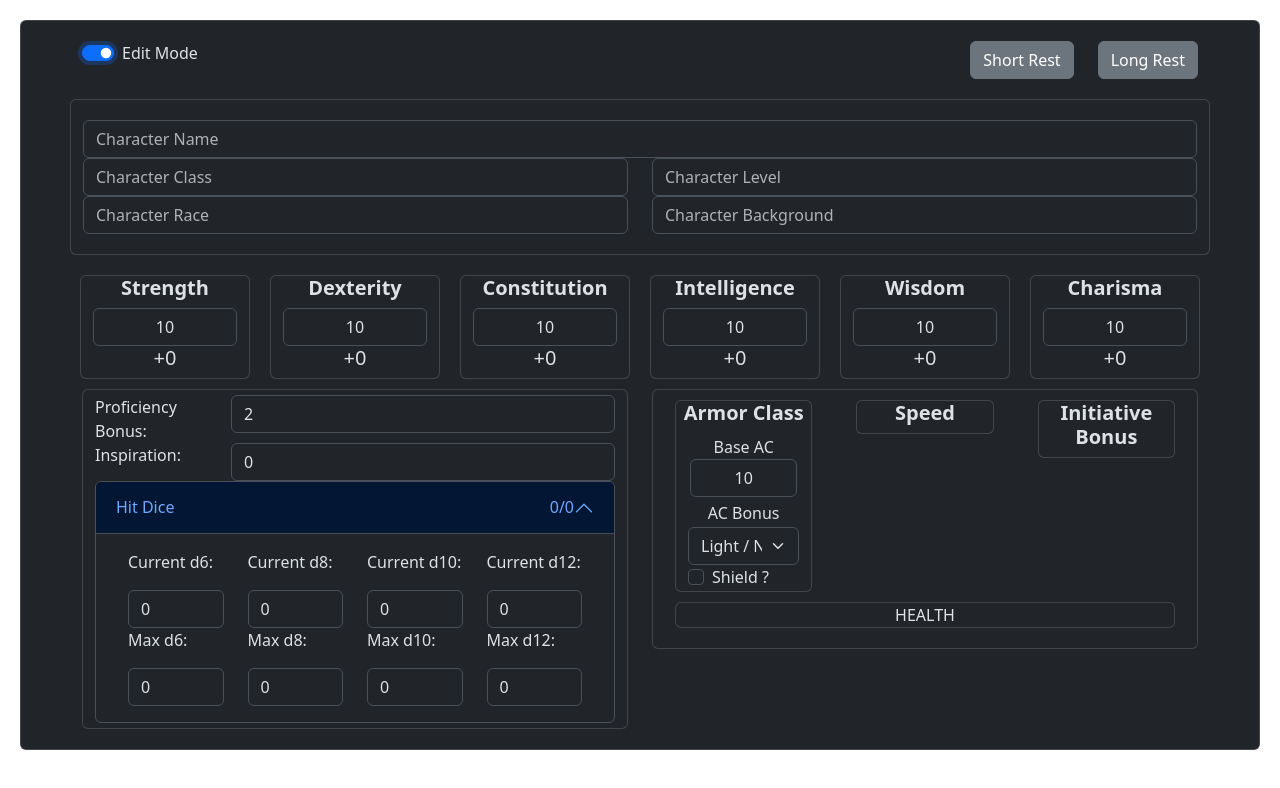
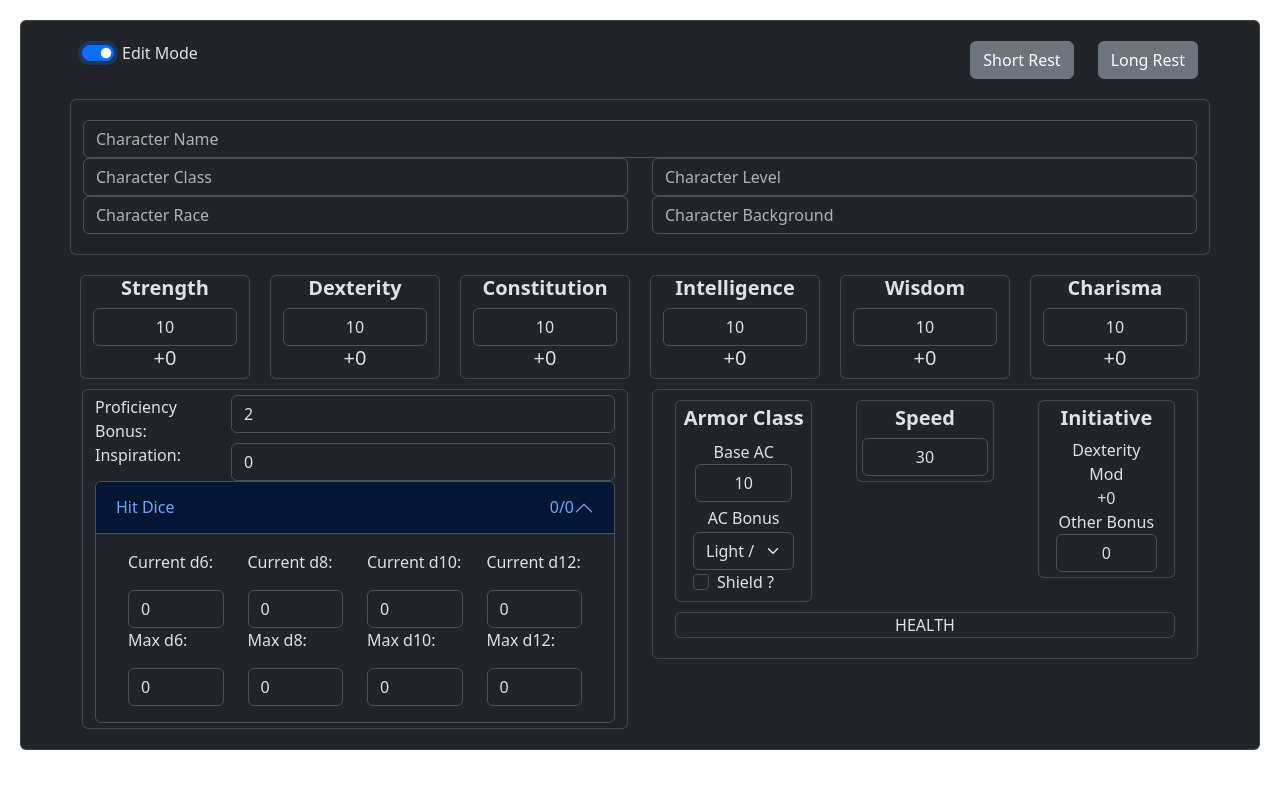
Before and after one commit to Alan-Van-Dyke/virtual-character-sheet, a React (Vite) app: page / in a window 1280 px wide. Both pictures are taken after a click on the switch 98 px from the left and 53 px from the top of the page. Shown: the top 788 px of the page. Built offline with nearby package versions, Linux system fonts and the light colour scheme.

Commit message:
finished the ac/speed/initiative box maybe

```diff
--- a/src/components/CharacterSheet.tsx
+++ b/src/components/CharacterSheet.tsx
@@ -44,7 +44,7 @@ const CharacterSheet = () => {
   const [shieldBonus, setShieldBonus] = useState(0);
 
   const [speed, setSpeed] = useState(30);
-  const [initiativeBonus, setInitiativeBonus] = useState(0);
+  const [initiativeBonus, setInitiativeBonus] = useState(Math.floor((dexterity - 10) / 2));
 
   const handleToggleEditMode = (event: React.ChangeEvent<HTMLInputElement>) => {
     setEditModeEnabled(event.target.checked);
--- a/src/components/CombatStatBar.tsx
+++ b/src/components/CombatStatBar.tsx
@@ -53,7 +53,6 @@ const CombatStatBar = ({
         setACBonus(0);
         break;
     }
-
   };
 
   return (
@@ -61,7 +60,7 @@ const CombatStatBar = ({
       <Container className="ability-box">
         <Row>
           <Col className="ability-box">
-            <Card>
+            <Card className="prof-card">
               <h5>
                 <b>Armor Class</b>
               </h5>
@@ -117,28 +116,73 @@ const CombatStatBar = ({
                 </Container>
               ) : (
                 <h3 className="text-center">
-                  {baseAC+acBonus+shieldBonus}
+                  {baseAC + acBonus + shieldBonus}
                 </h3>
               )}
             </Card>
           </Col>
           <Col className="ability-box">
-            <Card>
+            <Card className="prof-card">
               <h5>
                 <b>Speed</b>
               </h5>
-              {editModeEnabled ? null : (
+              {editModeEnabled ? (
+                <input
+                  type="number"
+                  className="form-control text-center ability-input"
+                  readOnly={!editModeEnabled}
+                  onChange={(event) => setSpeed(event.target.valueAsNumber)}
+                  defaultValue={speed}
+                ></input>
+              ) : (
                 <h3 className="text-center">{speed}</h3>
               )}
             </Card>
           </Col>
           <Col className="ability-box">
-            <Card>
+            <Card className="prof-card">
               <h5>
-                <b>Initiative Bonus</b>
+                <b>Initiative</b>
               </h5>
-              {editModeEnabled ? null : (
-                <h3 className="text-center">{initiativeBonus}</h3>
+              {editModeEnabled ? (
+                <Container>
+                  <Row>
+                    <label>Dexterity Mod</label>
+                  </Row>
+                  <Row>
+                    <label>
+                      {(dexterity > 9 ? "+" : "") +
+                        Math.floor((dexterity - 10) / 2)}
+                    </label>
+                  </Row>
+                  <Row>
+                    <Col className="text-center">Other Bonus</Col>
+                  </Row>
+                  <Row>
+                    <Col>
+                      <input
+                        type="number"
+                        className={
+                          (editModeEnabled
+                            ? "form-control"
+                            : "form-control-plaintext") +
+                          " text-center ability-input"
+                        }
+                        readOnly={!editModeEnabled}
+                        onChange={(event) => {
+                          !Number.isNaN(event.target.valueAsNumber)
+                            ? setInitiativeBonus(event.target.valueAsNumber)
+                            : console.log("nan");
+                        }}
+                        defaultValue={initiativeBonus}
+                      ></input>
+                    </Col>
+                  </Row>
+                </Container>
+              ) : (
+                <h3 className="text-center">
+                  {Math.floor((dexterity - 10) / 2) + initiativeBonus}
+                </h3>
               )}
             </Card>
           </Col>
```
